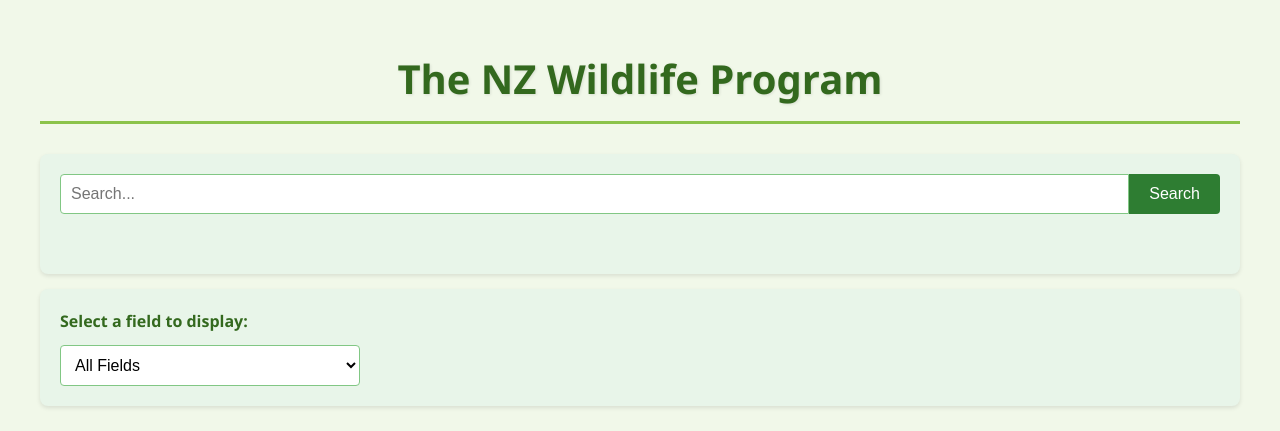
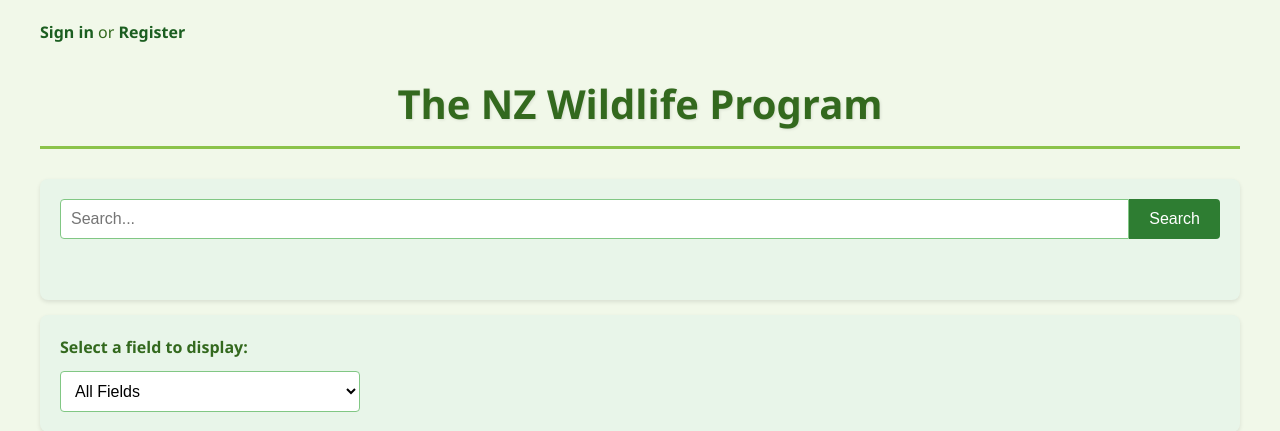
Before and after one commit to Rubes0801/AS91896-2.7-, a Flask app: page / in a window 1280 px wide. Shown: the top 431 px of the page. Run offline with Flask 3, Linux system fonts and the light colour scheme; data comes from the database, SQL or seed files in the repository.

Commit message:
Put the sign in and register buttons on the main page.

```diff
--- a/Templates/index.html
+++ b/Templates/index.html
@@ -6,6 +6,12 @@
     <meta http-equiv="X-UA-Compatible" content="ie=edge">
     <link rel="stylesheet" href="/static/css/styles.css" />
     <title>NZ Wildlife</title>
+
+<!--Sign in and Register links-->
+    <div class="container signin">
+    <a href="/login">Sign in</a> or <a href="/register">Register</a>
+    </div>
+
     <script>
         function filterByField() {
             const fieldSelect = document.getElementById("species_id");
--- a/Templates/species.html
+++ b/Templates/species.html
@@ -142,7 +142,6 @@ document.addEventListener('DOMContentLoaded', function() {
         searchDropdown.classList.add('show');
         currentHighlight = -1;
 
-        // Add click listeners to dropdown items
         searchDropdown.querySelectorAll('.dropdown-item').forEach(item => {
             item.addEventListener('click', function() {
                 selectSuggestion(this.dataset.text);
```
Also changed, not shown: README.md.
